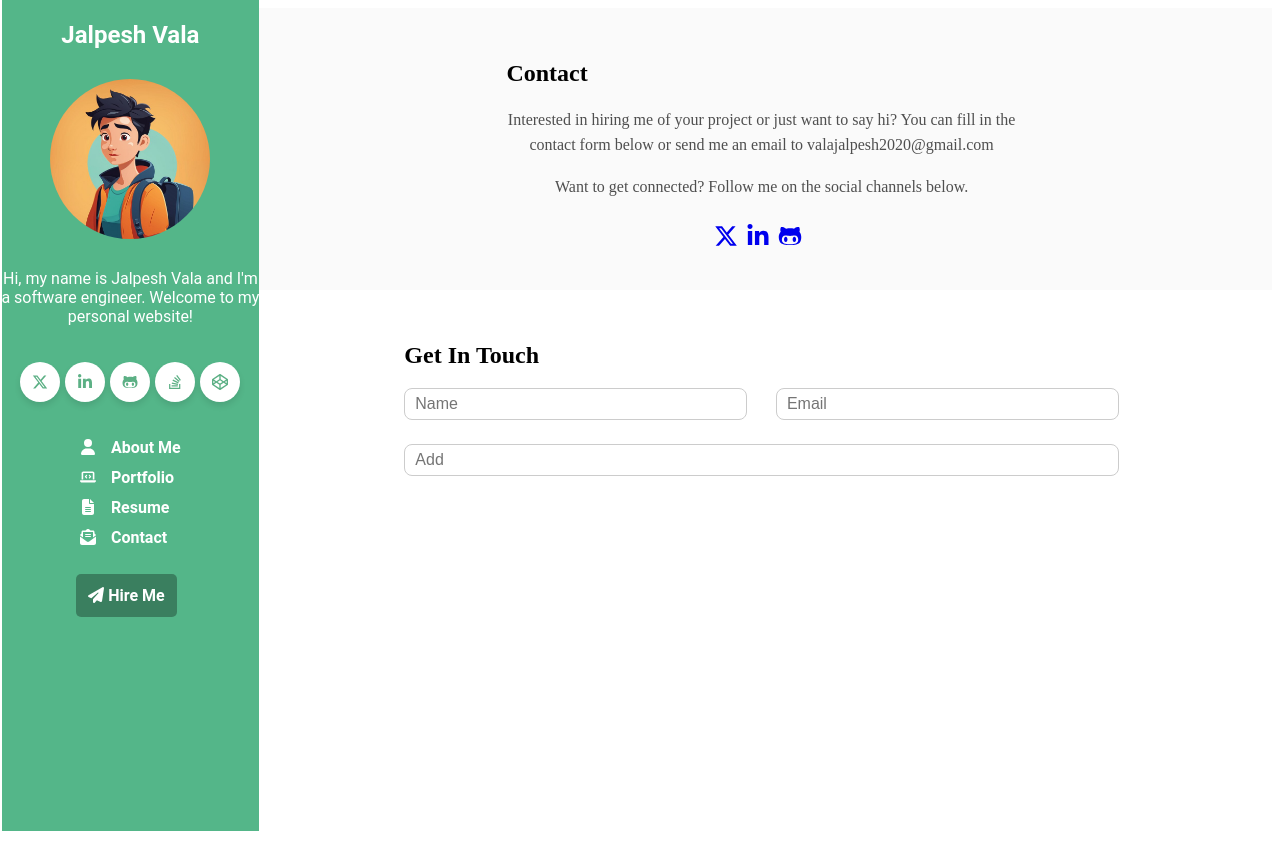
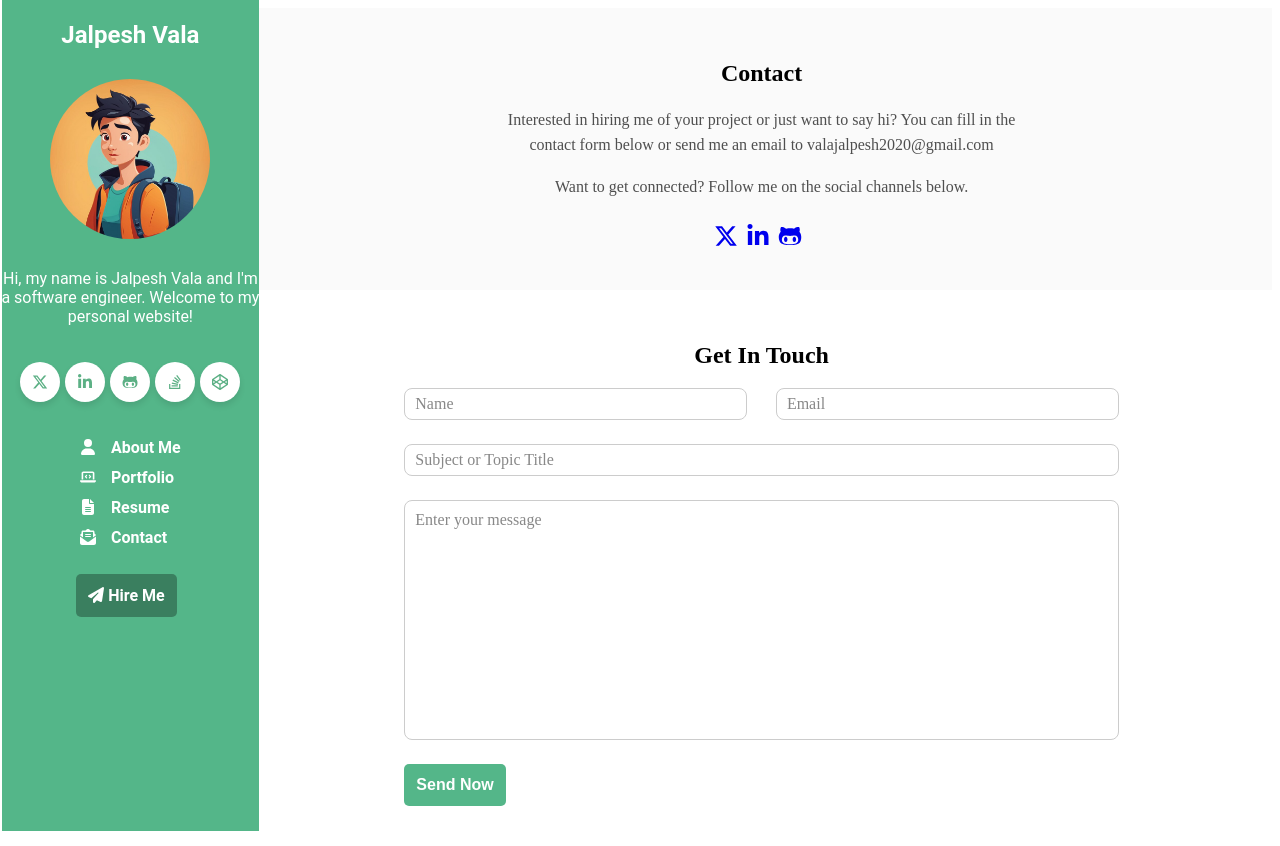
Before and after one commit to Ramkumarkunapareddy/Portfolio, an Angular app: page /contact in a window 1280 px wide. Before the commit the page ends 800 px from the top, so only its background shows below. Built offline with nearby package versions, Linux system fonts and the light colour scheme.

Commit message:
contact details new progress added

```diff
--- a/angular.json
+++ b/angular.json
@@ -25,7 +25,8 @@
               "src/assets"
             ],
             "styles": [
-              "src/styles.css"
+              "src/styles.css",
+              "node_modules/ngx-toastr/toastr.css"
             ],
             "scripts": []
           },
@@ -87,7 +88,8 @@
               "src/assets"
             ],
             "styles": [
-              "src/styles.css"
+              "src/styles.css",
+              "node_modules/ngx-toastr/toastr.css"
             ],
             "scripts": []
           }
--- a/package.json
+++ b/package.json
@@ -10,7 +10,7 @@
   },
   "private": true,
   "dependencies": {
-    "@angular/animations": "^16.2.0",
+    "@angular/animations": "^16.2.12",
     "@angular/common": "^16.2.0",
     "@angular/compiler": "^16.2.0",
     "@angular/core": "^16.2.0",
@@ -24,6 +24,7 @@
     "@fortawesome/free-solid-svg-icons": "^6.7.1",
     "angular-font-awesome": "^3.1.2",
     "font-awesome": "^4.7.0",
+    "ngx-toastr": "^19.0.0",
     "rxjs": "~7.8.0",
     "tslib": "^2.3.0",
     "zone.js": "~0.13.0"
--- a/src/app/app.module.ts
+++ b/src/app/app.module.ts
@@ -11,6 +11,8 @@ import { ResumeComponent } from './resume/resume.component';
 import { PortfolioComponent } from './portfolio/portfolio.component';
 import { FontAwesomeModule } from '@fortawesome/angular-fontawesome';
 import { AngularFontAwesomeModule } from 'angular-font-awesome';
+import { BrowserAnimationsModule } from '@angular/platform-browser/animations';
+import { ToastrModule } from 'ngx-toastr';
 
 @NgModule({
   declarations: [
@@ -25,7 +27,9 @@ import { AngularFontAwesomeModule } from 'angular-font-awesome';
     BrowserModule,
     AppRoutingModule,
     FontAwesomeModule,
-    FormsModule
+    FormsModule,
+    BrowserAnimationsModule, // Required for Toastr animations
+    ToastrModule.forRoot()   // ToastrModule added with default configuration
   ],
   providers: [],
   bootstrap: [AppComponent]
--- a/src/app/contact/contact.component.css
+++ b/src/app/contact/contact.component.css
@@ -17,9 +17,9 @@
 }
 
 .contact-h1{
-    display: flex;
     justify-items   : center;
     color: black;
+    text-align: center;
 }
 
 .icon-link {
@@ -95,3 +95,34 @@
   .custom-title {
     margin: 3vh 0;
   }
+
+  .detail {
+    height: 30vh;          /* Sets the height of the text area */
+    resize: none;          /* Prevents users from resizing the text area */
+    padding: 10px;         /* Adds inner padding for better readability */
+    font-size: 16px;       /* Adjusts font size */
+    box-sizing: border-box; /* Ensures padding doesn't affect dimensions */
+    overflow-y: auto;      /* Enables scrolling for large content */
+    vertical-align: top;   /* Ensures text starts from the top */
+  }
+
+  .custom-input::placeholder {
+    font-family: 'Times New Roman', serif; /* Set Times New Roman */
+    font-size: 16px;                       /* Adjust font size */
+    color: #888;                           /* Set placeholder color */
+    font-style: normal;                    /* Optional: Italic, normal, etc. */
+}
+
+.hire-me-btn {
+    border-radius: 5px;
+    border: 0px !important;
+    background-color: #54B689;
+    padding: 12px;
+    font-size: 16px;
+    color: white;
+    font-weight: bold;
+  }
+
+  .hire-me-btn:hover {
+    background-color: #297451;
+  }
--- a/src/app/contact/contact.component.html
+++ b/src/app/contact/contact.component.html
@@ -112,8 +112,28 @@
           class="form-control custom-input"
           id="emial"
           [(ngModel)]="contactEmail"
-          placeholder="Add"
+          placeholder="Subject or Topic Title"
         />
+      </div>
+
+      <div class="col-md-12 custom-title">
+        <textarea
+          class="form-control custom-input detail"
+          id="message"
+          [(ngModel)]="contactDescription"
+          placeholder="Enter your message"
+        ></textarea>
+      </div>
+
+      <div class="col-md-12">
+        <button
+          class="form-control Tab hire-me-btn"
+          tabindex="4"
+          type="button"
+          (click)="sendMessage()"
+        >
+          Send Now
+        </button>
       </div>
     </div>
   </section>
--- a/src/app/contact/contact.component.ts
+++ b/src/app/contact/contact.component.ts
@@ -1,18 +1,61 @@
 import { Component } from '@angular/core';
+import { ToastrService } from 'ngx-toastr';
 
 @Component({
   selector: 'app-contact',
   templateUrl: './contact.component.html',
-  styleUrls: ['./contact.component.css']
+  styleUrls: ['./contact.component.css'],
 })
 export class ContactComponent {
-  contactName: string = "";
-  contactEmail: string = "";
+  contactName: string = '';
+  contactEmail: string = '';
+  contactDescription: string = '';
 
-  constructor() {
-
-  }
+  constructor(private toastr: ToastrService) {}
 
   ngOnInit(): void {}
 
+  sendMessage() {
+    // Validate contactName
+    if (
+      this.contactName == '' ||
+      this.contactName == null ||
+      this.contactName == undefined ||
+      this.contactName.trim() == ''
+    ) {
+      this.toastr.error('Please provide the name');
+      return;
+    }
+
+    // Validate contactEmail
+    if (
+      this.contactEmail == '' ||
+      this.contactEmail == null ||
+      this.contactEmail == undefined ||
+      this.contactEmail.trim() == ''
+    ) {
+      this.toastr.error('Please provide a valid email address');
+      return;
+    } else if (!this.validateEmail(this.contactEmail)) {
+      this.toastr.error('Please enter a valid email format');
+      return;
+    }
+
+    // Validate contactDescription
+    if (
+      this.contactDescription == '' ||
+      this.contactDescription == null ||
+      this.contactDescription == undefined ||
+      this.contactDescription.trim() == ''
+    ) {
+      this.toastr.error('Please provide a message');
+      return;
+    }
+  }
+
+  // Email validation helper method
+  validateEmail(email: string): boolean {
+    const emailRegex = /^[^\s@]+@[^\s@]+\.[^\s@]+$/;
+    return emailRegex.test(email);
+  }
 }
```
Also changed, not shown: 1 other file (tests, documents, lock files or other folders).
